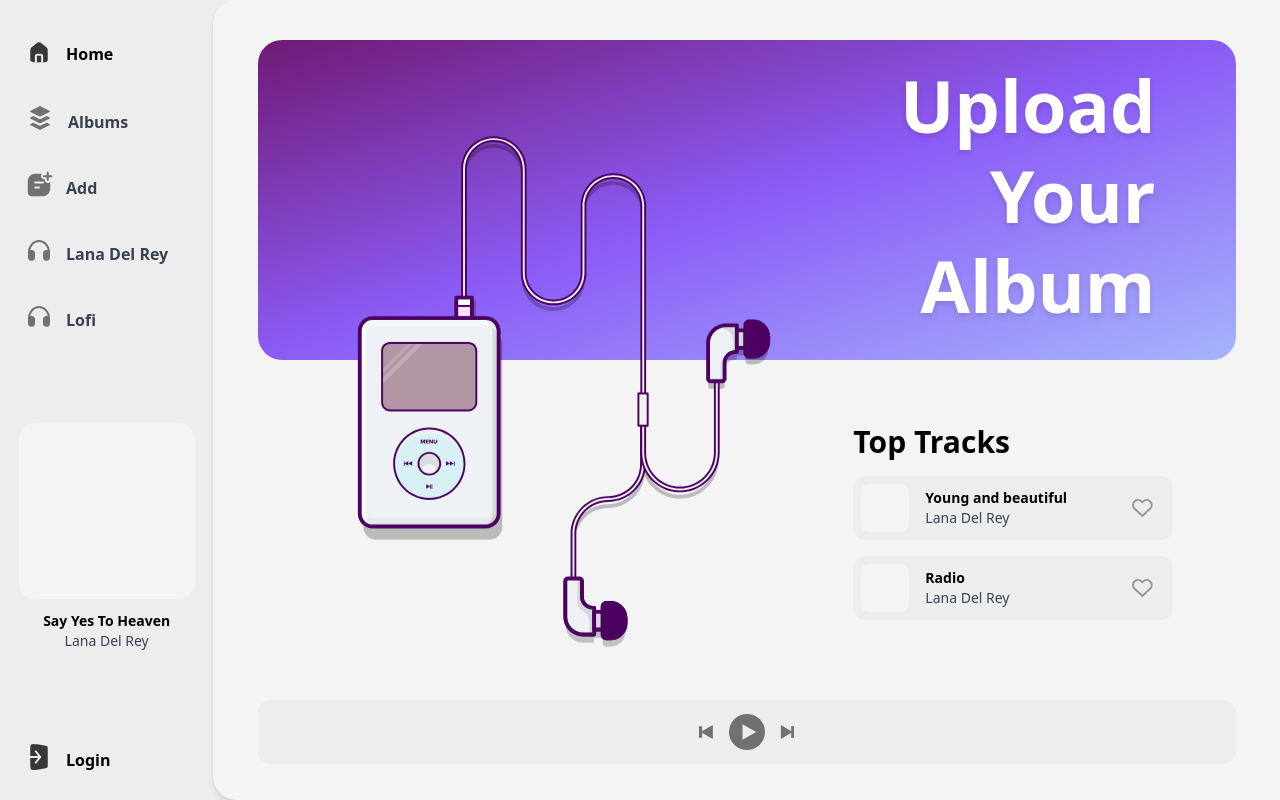
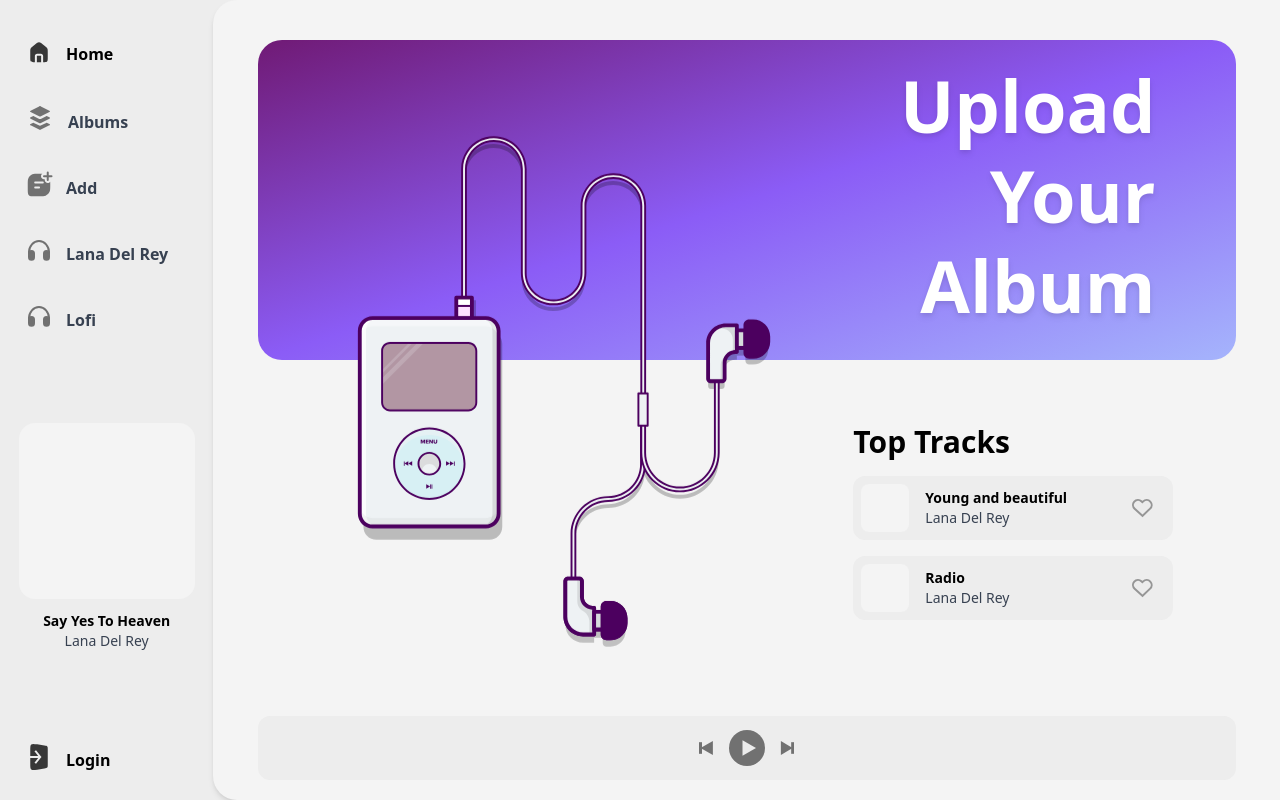
Before and after one commit to Aletheie/MusicPage, a React (Vite) app: page / in a window 1280 px wide. Built offline with nearby package versions, Linux system fonts and the light colour scheme.

Commit message:
Fix BottomPlayer margin

```diff
--- a/src/components/BottomPlayer.tsx
+++ b/src/components/BottomPlayer.tsx
@@ -34,7 +34,7 @@ const BottomPlayer = () => {
   };
 
   return (
-    <div className="w-11/12 mx-auto mt-20 h-16 rounded-xl bg-[#ededed] flex justify-center items-center gap-3">
+    <div className="w-11/12 mx-auto mt-24 h-16 rounded-xl bg-[#ededed] flex justify-center items-center gap-3">
       <img
         onMouseOver={() => handleMouseOver("playerLeft")}
         onMouseOut={() => handleMouseOut("playerLeft")}
```
